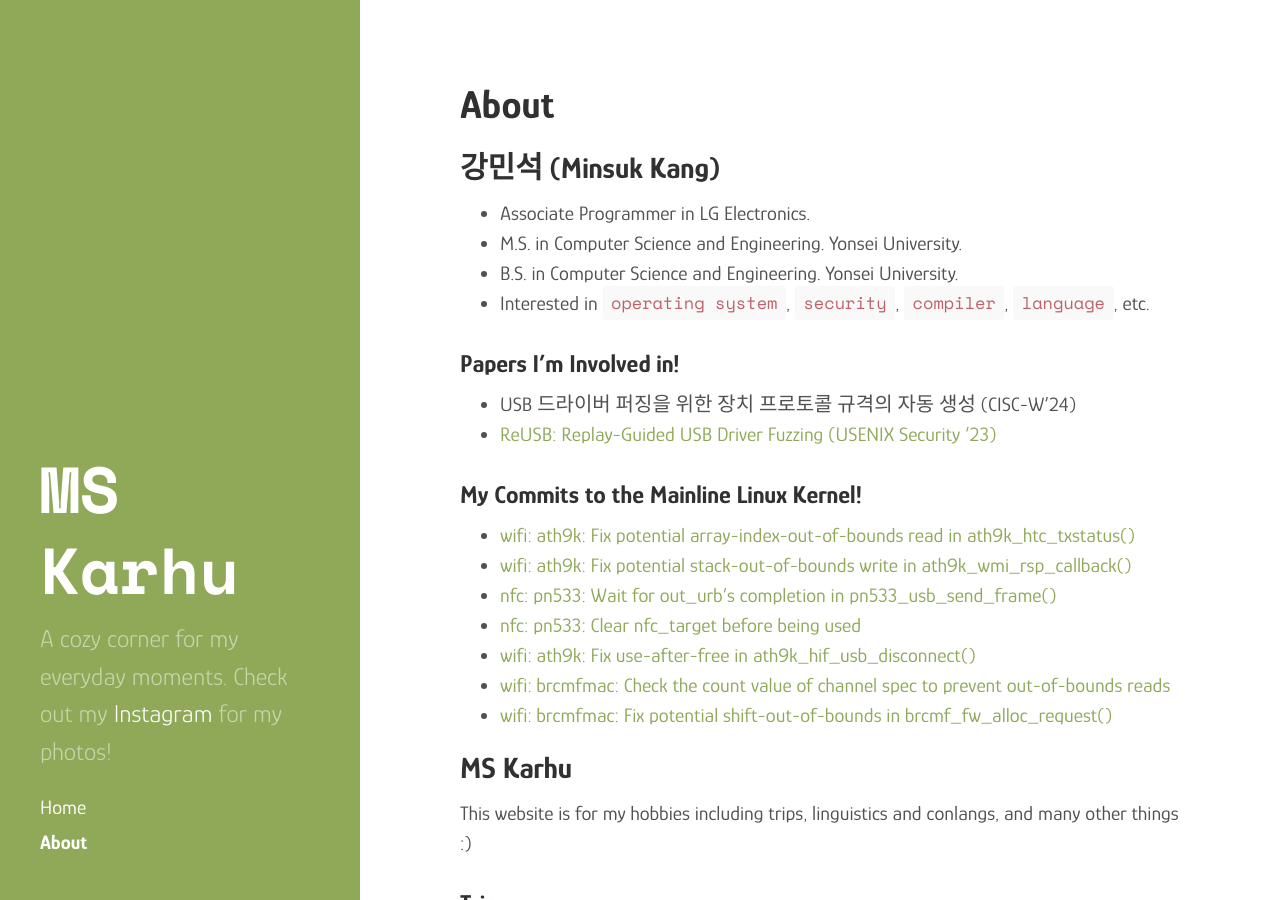
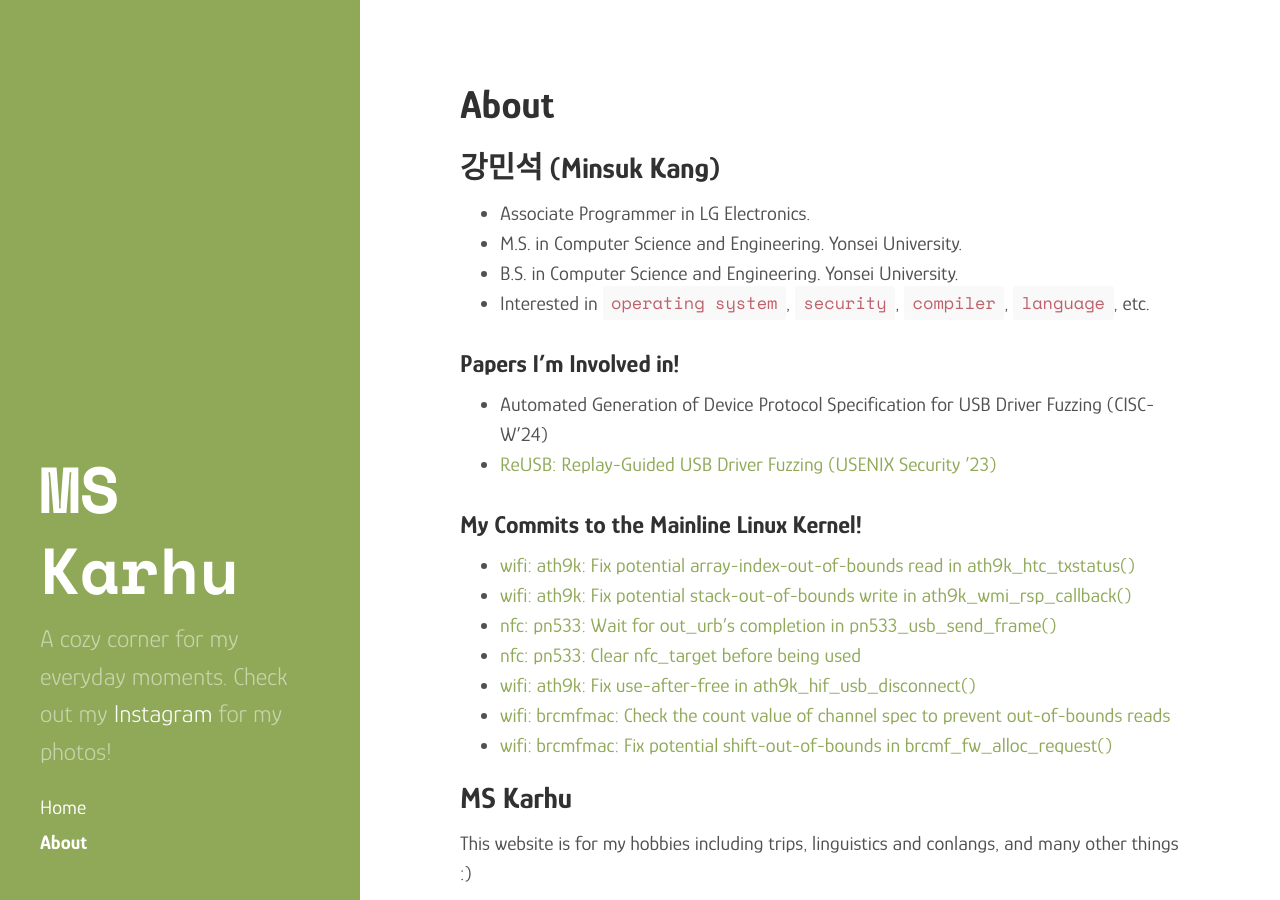
Before and after one commit to minskMedve/minskMedve.github.io, a Jekyll site: the page built from _pages/about.md, in a window 1280 px wide and 900 px high. Built offline with Jekyll 4.4.1, drawn with Linux system fonts in a browser that asks for light colours; some web fonts are replaced.

Commit message:
Change paper name to English

```diff
--- a/_pages/about.md
+++ b/_pages/about.md
@@ -10,7 +10,7 @@ title: About
 - Interested in `operating system`, `security`, `compiler`, `language`, etc.
 
 ### Papers I'm Involved in!
-- USB 드라이버 퍼징을 위한 장치 프로토콜 규격의 자동 생성 (CISC-W’24)
+- Automated Generation of Device Protocol Specification for USB Driver Fuzzing (CISC-W’24)
 - [ReUSB: Replay-Guided USB Driver Fuzzing (USENIX Security ’23)](https://www.usenix.org/system/files/usenixsecurity23-jang.pdf)
 
 ### My Commits to the Mainline Linux Kernel!
```
